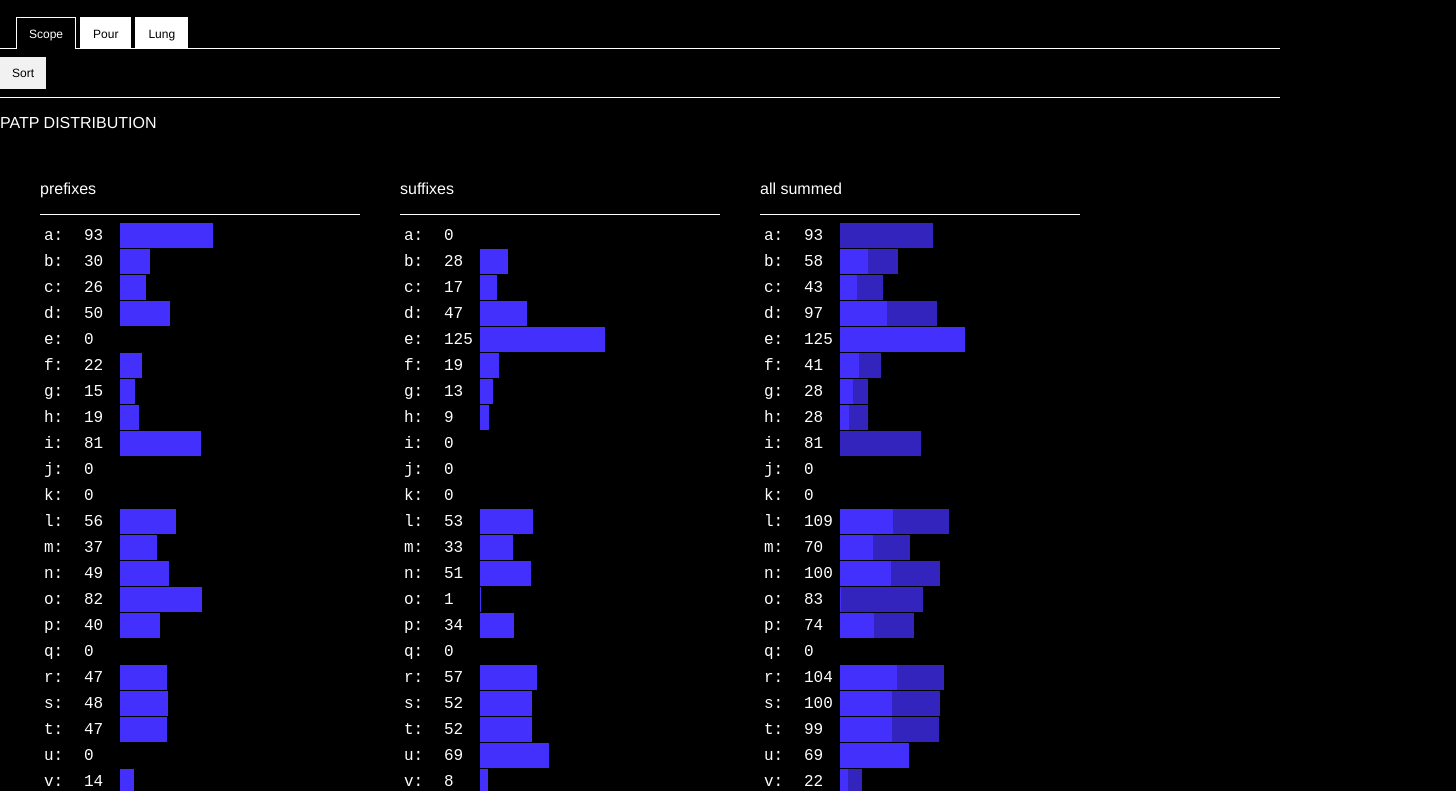
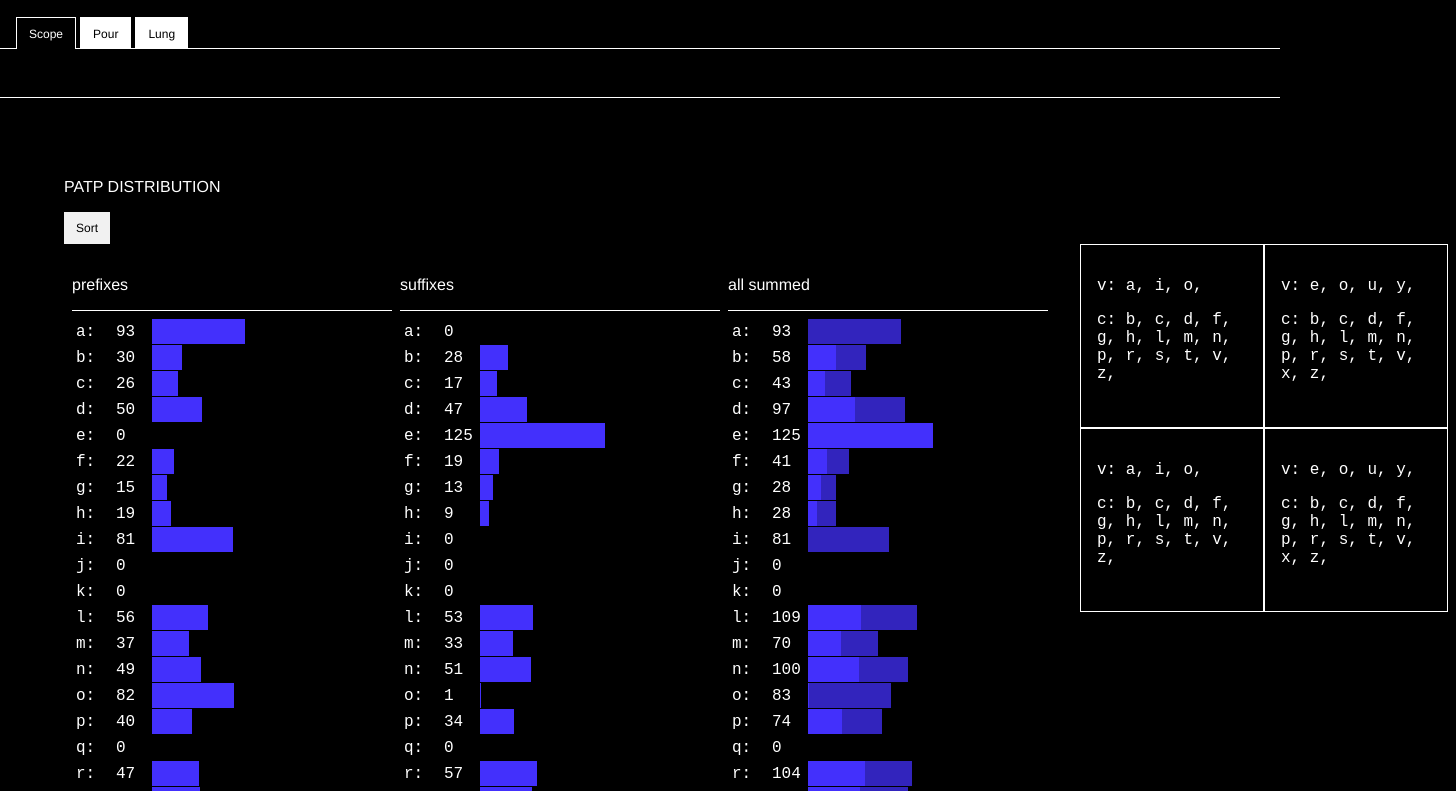
Before and after one commit to urbit/sigil-js, a React app: page / in a window 1280 px wide. Shown: the top 791 px of the page, 1456 px wide, since content can reach past the window. Built offline with nearby package versions, Linux system fonts and the light colour scheme.

Commit message:
list all syllables in Scope

```diff
--- a/src/Scope.js
+++ b/src/Scope.js
@@ -1,13 +1,14 @@
 import React, { Component } from 'react'
 // import chr from 'chroma-js'
 import fileDownload from 'js-file-download'
-import { map } from 'lodash'
+import { map, filter } from 'lodash'
 
 // import { base, baseState } from './lib/lib.firebase'
 import {
   entries,
   values,
   numComparator,
+  keys,
 } from './lib/lib'
 
 import {
@@ -17,6 +18,11 @@ import {
   neverPre,
   neverSuf,
   neverDist,
+  alphabet,
+  vowels,
+  consonants,
+  prefixesSorted,
+  suffixesSorted,
 } from './core/scope'
 
 import {
@@ -53,16 +59,22 @@ class Scope extends Component {
       sufList = sufList.sort((va, vb) => numComparator(va, vb, 'frequency')).reverse()
       allList = allList.sort((va, vb) => numComparator(va, vb, 'frequency')).reverse()
 
-    } else {
+    }
 
-    }
+    const prefixVowels = filter(preList, item => item.frequency !== 0 && vowels.includes(item.letter))
+    const prefixConsonants = filter(preList, item => item.frequency !== 0 && consonants.includes(item.letter))
+
+    const suffixVowels = filter(sufList, item => item.frequency !== 0 && vowels.includes(item.letter))
+    const suffixConsonants = filter(sufList, item => item.frequency !== 0 && consonants.includes(item.letter))
 
     return (
       <div>
         <nav>
-          <button onClick={() => this.setState({sort: !this.state.sort})}>{'Sort'}</button>
         </nav>
+        <main>
         <p>PATP DISTRIBUTION</p>
+        <button onClick={() => this.setState({sort: !this.state.sort})}>{'Sort'}</button>
+
         <div className={'table'}>
 
           <ol>
@@ -128,11 +140,63 @@ class Scope extends Component {
             }
           </ol>
 
+          <div className={'graph'}>
+            <div className={'row'}>
+              <div>
+                <p>v: {map(prefixVowels, l => `${l.letter}, `)}</p>
+                <p>c: {map(prefixConsonants, l => `${l.letter}, `)}</p>
+              </div>
+              <div>
+                <p>v: {map(suffixVowels, l => `${l.letter}, `)}</p>
+                <p>c: {map(suffixConsonants, l => `${l.letter}, `)}</p>
+              </div>
+            </div>
+            <div className={'row'}>
+            <div>
+              <p>v: {map(prefixVowels, l => `${l.letter}, `)}</p>
+              <p>c: {map(prefixConsonants, l => `${l.letter}, `)}</p>
+            </div>
+            <div>
+              <p>v: {map(suffixVowels, l => `${l.letter}, `)}</p>
+              <p>c: {map(suffixConsonants, l => `${l.letter}, `)}</p>
+            </div>
+            </div>
+          </div>
+
 
         </div>
+        <h2>{`suffixesSorted: ${keys(suffixesSorted).length}`}</h2>
+
+        <section className={'flex syl'}>
+        {
+          map(entries(suffixesSorted), ([k, v]) => {
+            return (
+              <ol>
+                <h3>{`-${k}`}</h3>
+                <hr/>
+                {map(v, syl => <li>{syl}</li>)}
+              </ol>
+            )
+          })
+        }
+        </section>
+        <h2>{`prefixesSorted: ${keys(prefixesSorted).length}`}</h2>
+        <section className={'flex syl'}>
+        {
+          map(entries(prefixesSorted), ([k, v]) => {
+            return (
+              <ol>
+                <h3>{`-${k}`}</h3>
+                <hr/>
+                {map(v, syl => <li>{syl}</li>)}
+              </ol>
+            )
+          })
+        }
+        </section>
 
 
-
+      </main>
       </div>
     )
   }
--- a/src/core/scope.js
+++ b/src/core/scope.js
@@ -1,4 +1,4 @@
-import { set, map, isString, get, chunk, flatten, reduce, filter } from 'lodash'
+import { set, map, isString, get, chunk, flatten, reduce, filter, sort, groupBy } from 'lodash'
 
 
 import {
@@ -8,6 +8,7 @@ import {
   patpStrToArr,
   updaters,
   entries,
+  comparator,
 } from '../lib/lib'
 
 import {
@@ -22,6 +23,8 @@ import {
   suf,
   eachLPre,
   eachLSuf,
+  suffixes,
+  prefixes,
 } from '../lib/lib.urbit'
 
 
@@ -74,12 +77,6 @@ const zippedAll = map(alphabet, (letter, index) => {
   })
 })
 
-console.log(zippedAll)
-
-// const zippedDist = map(totalDist, (count, index) => ({
-//   letter: alphabet[index],
-//   frequency: count,
-// }))
 
 const isZero = a => a === 0
 const nonZero = a => !isZero(a)
@@ -88,7 +85,16 @@ const neverPre = filter(zippedPre, item => isZero(item.frequency))
 const neverSuf = filter(zippedSuf, item => isZero(item.frequency))
 const neverDist = filter(zippedAll, item => isZero(item.frequency))
 
-
+const reverseStr = s => {
+  // console.log(s)
+  return s.split('').reverse().join('')
+}
+// const suffixesSorted = suffixes.sort((a, b) => comparator(reverseStr(a), reverseStr(b)))
+//
+// const prefixesSorted = prefixes.sort((a, b) => comparator(reverseStr(a), reverseStr(b)))
+//
+const suffixesSorted = groupBy(suffixes, syl => syl.slice(-2))
+const prefixesSorted = groupBy(prefixes, syl => syl.slice(-2))
 
 export {
   alphabet,
@@ -100,4 +106,6 @@ export {
   neverPre,
   neverSuf,
   neverDist,
+  suffixesSorted,
+  prefixesSorted,
 }
--- a/src/index.css
+++ b/src/index.css
@@ -44,11 +44,11 @@ nav.top {
   align-items: flex-end;
 }
 
-.row {
+/* .row {
   display: flex;
   justify-content: space-between;
   border-bottom: 1px solid white;
-}
+} */
 
 .row pre {
   padding: 0.1rem;
@@ -169,7 +169,8 @@ nav span {
 
 
 ol {
-
+  margin-left: 0.25rem;
+  padding-left: 0.25rem;
 }
 
 li {
@@ -210,3 +211,45 @@ hr {
 .blue-bg {
   background-color: #4330FC;
 }
+
+.graph {
+  margin-left: 2rem;
+  display: flex;
+  flex-direction: column;
+}
+
+.graph .row {
+  display: flex;
+  align-items: center;
+  justify-content: center;
+  /* width: 512px; */
+  /* height: 256px; */
+}
+
+.row div {
+  height: 150px;
+  width: 150px;
+  font-size: 1rem;
+  padding: 1rem;
+  border: 1px solid white;
+  margin: 0;
+}
+
+.row p {
+  font-family: 'Source Code Pro', monospace !important;
+
+}
+
+.flex {
+  max-width: 100vw;
+  display: flex;
+  flex-wrap: wrap;
+}
+
+.syl ol {
+  width: 3rem;
+}
+
+main {
+  padding: 4rem;
+}
```
Also changed, not shown: src/lib/lib.js.
